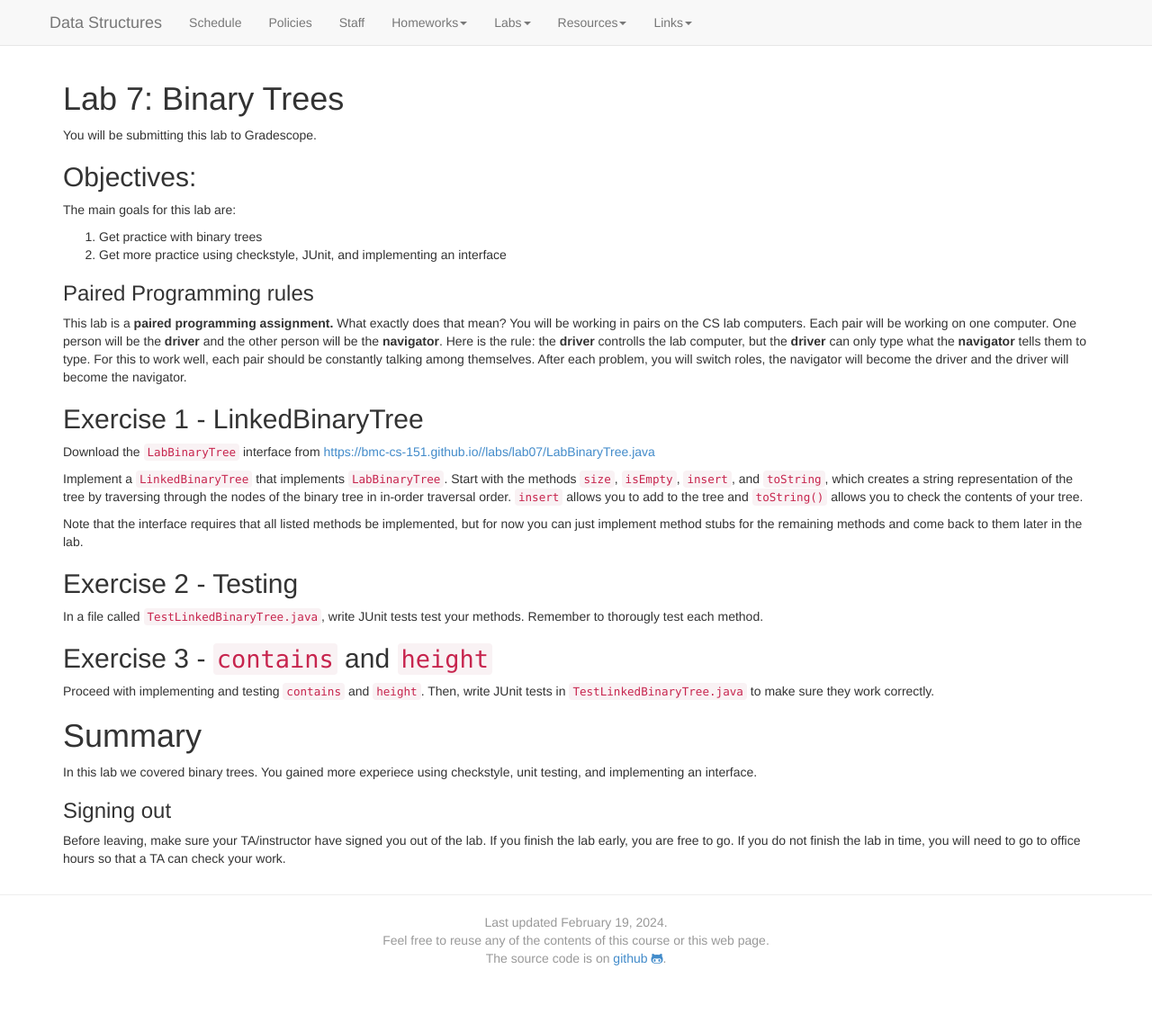
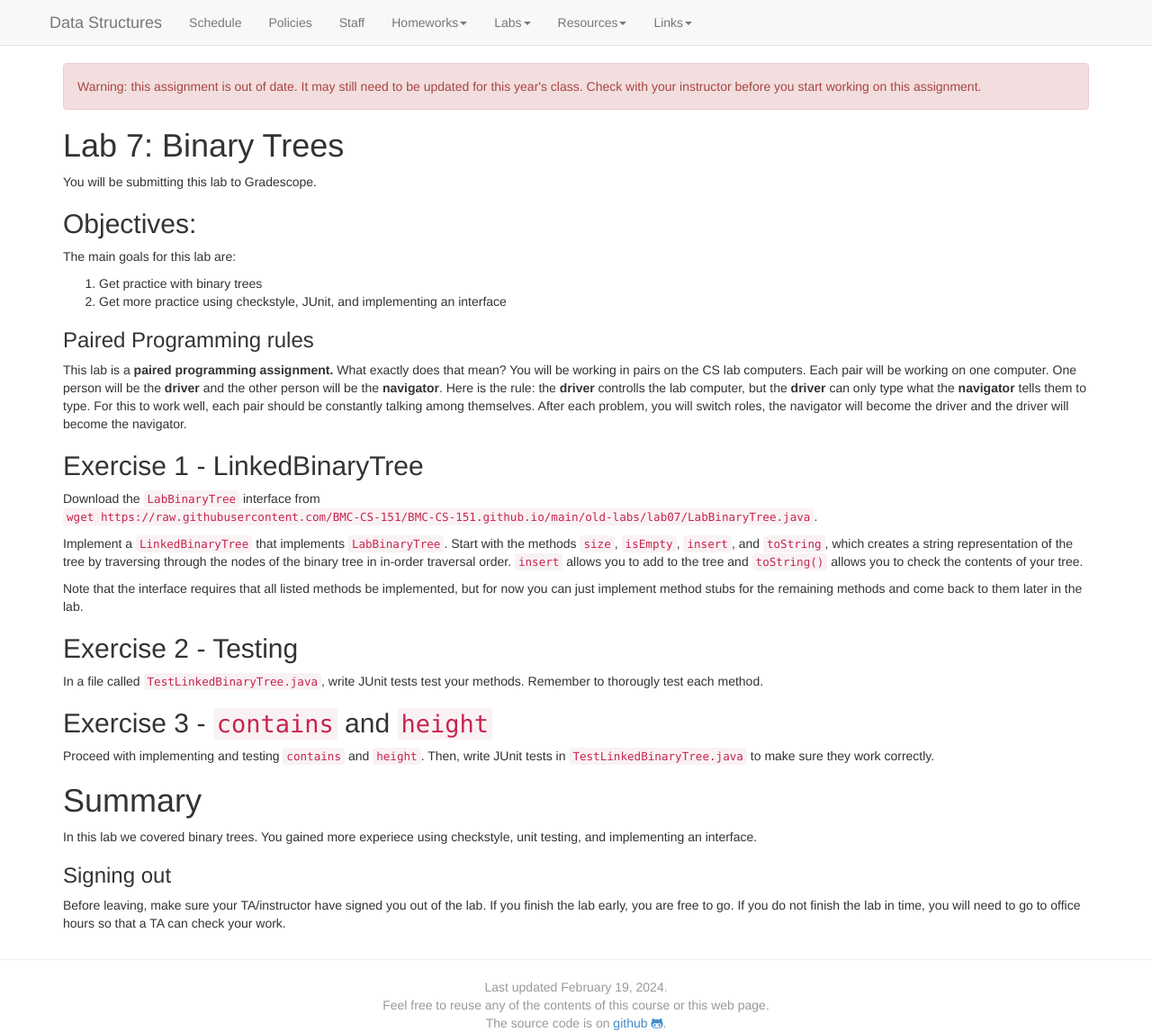
Before and after one commit to kalte0/BMC-CS-151.github.io, a Jekyll site: the page built from labs/Lab07.md, in a window 1280 px wide and 1147 px high. Shown: the whole window at 90% size. Built offline with Jekyll 4.4.1, drawn with Linux system fonts in a browser that asks for light colours; nearby versions of some CDN libraries; part of the change alters nothing that is shown.

Commit message:
Update Lab07.md

```diff
--- a/labs/Lab07.md
+++ b/labs/Lab07.md
@@ -4,7 +4,7 @@ title: "Binary Trees"
 type: Lab
 number: 07
 active_tab: lab
-release_date: 2023-10-25
+release_date: 2024-03-04
 
 ---
 
@@ -69,7 +69,7 @@ among themselves. After each problem, you will switch roles, the navigator will
 ## Exercise 1 - LinkedBinaryTree
 
 Download the `LabBinaryTree` interface from
-<a href="{{ site.url }}{{ site.baseurl }}/labs/lab07/LabBinaryTree.java">{{ site.url }}{{ site.baseurl }}/labs/lab07/LabBinaryTree.java</a>
+`wget https://raw.githubusercontent.com/BMC-CS-151/BMC-CS-151.github.io/main/old-labs/lab07/LabBinaryTree.java`.
 
 Implement a `LinkedBinaryTree` that implements `LabBinaryTree`.
 Start with the methods `size`, `isEmpty`, `insert`,
```
